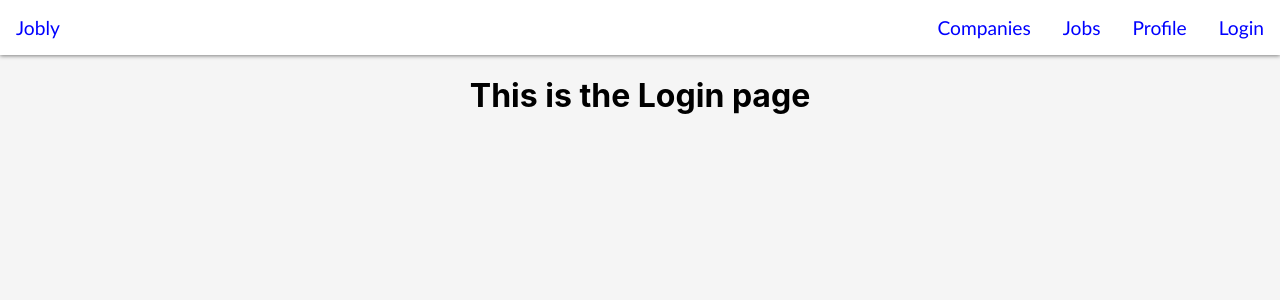
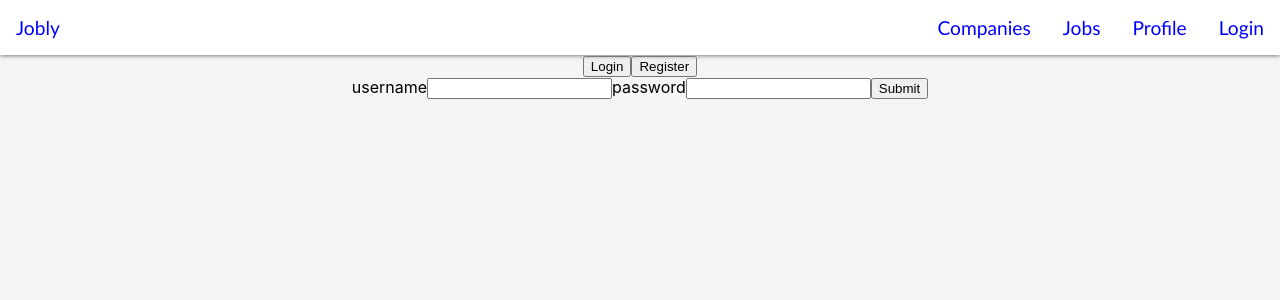
Before and after one commit to DruSerkes/react-jobly, a React (Create React App) app: page /login in a window 1280 px wide. Shown: the top 300 px of the page. Built offline with nearby package versions, Linux system fonts and the light colour scheme.

Commit message:
install formik/yup, create formik form components

```diff
--- a/package.json
+++ b/package.json
@@ -8,10 +8,12 @@
 		"@testing-library/react": "^9.5.0",
 		"@testing-library/user-event": "^7.2.1",
 		"axios": "^0.19.2",
+		"formik": "^2.1.5",
 		"react": "^16.13.1",
 		"react-dom": "^16.13.1",
 		"react-router-dom": "^5.2.0",
-		"react-scripts": "3.4.1"
+		"react-scripts": "3.4.1",
+		"yup": "^0.29.3"
 	},
 	"scripts": {
 		"start": "react-scripts start",
--- a/src/JoblyApi.js
+++ b/src/JoblyApi.js
@@ -2,10 +2,12 @@ import axios from 'axios';
 
 class JoblyApi {
 	static async request(endpoint, paramsOrData = {}, verb = 'get') {
-		paramsOrData._token = // for now, hardcode token for "testing"
-			'eyJhbGciOiJIUzI1NiIsInR5cCI6IkpXVCJ9.eyJ1c2VybmFtZSI6InRlc' +
-			'3RpbmciLCJpc19hZG1pbiI6ZmFsc2UsImlhdCI6MTU1MzcwMzE1M30.' +
-			'COmFETEsTxN_VfIlgIKw0bYJLkvbRQNgO1XCSE8NZ0U';
+		// paramsOrData._token = // for now, hardcode token for "testing"
+		// 	'eyJhbGciOiJIUzI1NiIsInR5cCI6IkpXVCJ9.eyJ1c2VybmFtZSI6InRlc' +
+		// 	'3RpbmciLCJpc19hZG1pbiI6ZmFsc2UsImlhdCI6MTU1MzcwMzE1M30.' +
+		// 	'COmFETEsTxN_VfIlgIKw0bYJLkvbRQNgO1XCSE8NZ0U';
+
+		paramsOrData._token = localStorage.getItem('jobly-token');
 
 		console.debug('API Call:', endpoint, paramsOrData, verb);
 
--- /dev/null
+++ b/src/Login.js
@@ -0,0 +1,40 @@
+import React, { useState } from 'react';
+import LoginForm from './forms/LoginForm';
+import RegistrationForm from './forms/RegistrationForm';
+
+// create a component that renders a div with buttons - login and signup
+// onclick, they change state for formView respectively
+// the component renders either a login or register form based on this
+
+const Login = () => {
+	const [ formView, setFormView ] = useState('login');
+	const changeFormView = () => {
+		formView === 'login' ? setFormView('register') : setFormView('login');
+	};
+
+	const handleLogin = ({ values }) => {
+		console.log(values);
+	};
+
+	const handleRegister = ({ values }) => {
+		console.log(values);
+	};
+
+	return (
+		<div className="Login">
+			<div className="Login-Container">
+				<div className="Login-Buttons">
+					<button onClick={changeFormView}>Login</button>
+					<button onClick={changeFormView}>Register</button>
+				</div>
+				{formView === 'login' ? (
+					<LoginForm handleLogin={handleLogin} />
+				) : (
+					<RegistrationForm handleRegister={handleRegister} />
+				)}
+			</div>
+		</div>
+	);
+};
+
+export default Login;
--- a/src/Routes.js
+++ b/src/Routes.js
@@ -3,6 +3,7 @@ import { Route, Switch, Redirect } from 'react-router-dom';
 import Company from './Company';
 import Companies from './Companies';
 import Jobs from './Jobs';
+import Login from './Login';
 
 const Routes = () => {
 	return (
@@ -17,8 +18,8 @@ const Routes = () => {
 				<Companies />
 			</Route>
 			<Route exact path="/login">
-				{/* <Login /> */}
-				<h1>This is the Login page</h1>
+				<Login />
+				{/* <h1>This is the Login page</h1> */}
 			</Route>
 			<Route exact path="/profile">
 				{/* <Profile /> */}
--- /dev/null
+++ b/src/forms/LoginForm.js
@@ -0,0 +1,25 @@
+import React from 'react';
+import { Formik, Form } from 'formik';
+import TextInput from './TextInput';
+import loginSchema from './LoginFormSchema';
+
+const LoginForm = ({ handleLogin }) => {
+	const INITIAL_VALUES = {
+		username : '',
+		password : ''
+	};
+
+	return (
+		<div className="LoginForm">
+			<Formik initialValues={INITIAL_VALUES} validationSchema={loginSchema} onSubmit={handleLogin}>
+				<Form>
+					<TextInput label="username" name="username" type="text" />
+					<TextInput label="password" name="password" type="password" />
+					<button>Submit</button>
+				</Form>
+			</Formik>
+		</div>
+	);
+};
+
+export default LoginForm;
--- /dev/null
+++ b/src/forms/LoginFormSchema.js
@@ -0,0 +1,8 @@
+import * as Yup from 'yup';
+
+const loginSchema = Yup.object({
+	username : Yup.string().required('Required'),
+	password : Yup.string().required('Required')
+});
+
+export default loginSchema;
--- /dev/null
+++ b/src/forms/RegistrationForm.js
@@ -0,0 +1,31 @@
+import React from 'react';
+import { Formik, Form } from 'formik';
+import TextInput from './TextInput';
+import registrationSchema from './registrationSchema';
+
+const RegistrationForm = ({ handleRegister }) => {
+	const INITIAL_VALUES = {
+		username   : '',
+		password   : '',
+		first_name : '',
+		last_name  : '',
+		email      : ''
+	};
+
+	return (
+		<div className="RegistrationForm">
+			<Formik initialValues={INITIAL_VALUES} validationSchema={registrationSchema} onSubmit={handleRegister}>
+				<Form>
+					<TextInput label="username" name="username" type="text" />
+					<TextInput label="password" name="password" type="password" />
+					<TextInput label="first_name" name="first_name" type="text" />
+					<TextInput label="last_name" name="last_name" type="text" />
+					<TextInput label="email" name="email" type="email" />
+					<button>Submit</button>
+				</Form>
+			</Formik>
+		</div>
+	);
+};
+
+export default RegistrationForm;
--- /dev/null
+++ b/src/forms/TextInput.js
@@ -0,0 +1,19 @@
+import React from 'react';
+import { useField } from 'formik';
+
+const TextInput = ({ label, ...props }) => {
+  // useField() returns [formik.getFieldProps(), formik.getFieldMeta()]
+  // which we can spread on <input> and also replace ErrorMessage entirely.
+  const [field, meta] = useField(props);
+  return (
+    <>
+      <label htmlFor={props.id || props.name}>{label}</label>
+      <input className="text-input" {...field} {...props} />
+      {meta.touched && meta.error ? (
+        <div className="error">{meta.error}</div>
+      ) : null}
+    </>
+  );
+};
+
+export default TextInput
--- /dev/null
+++ b/src/forms/registrationSchema.js
@@ -0,0 +1,11 @@
+import * as Yup from 'yup';
+
+const registrationSchema = Yup.object({
+	username  : Yup.string().min(5, 'Must be at least 5 characters').required('Required'),
+	password  : Yup.string().min(5, 'Must be at least 5 characters').required('Required'),
+	firstName : Yup.string().min(1, 'Must be at least 1 character'),
+	lastName  : Yup.string().min(1, 'Must be at least 1 character'),
+	email     : Yup.string()
+});
+
+export default registrationSchema;
```
Also changed, not shown: 1 other file (tests, documents, lock files or other folders).
